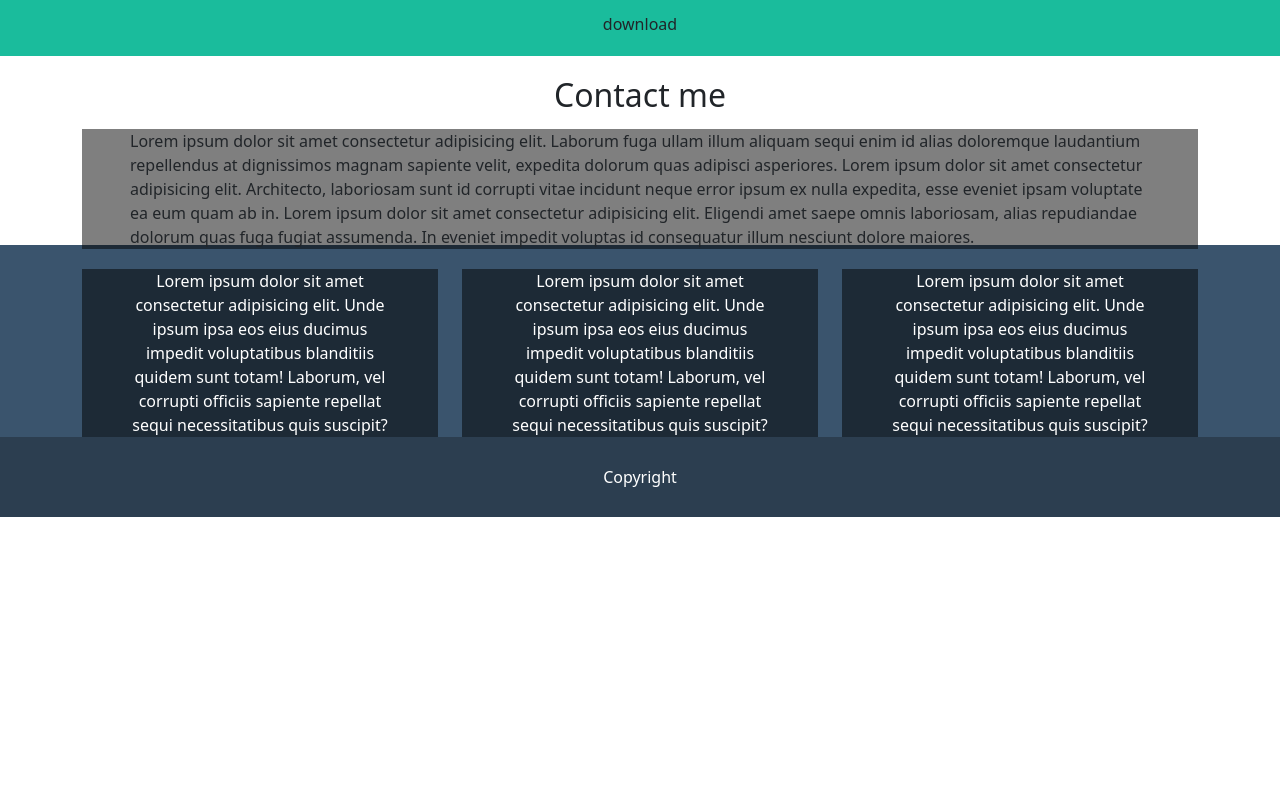
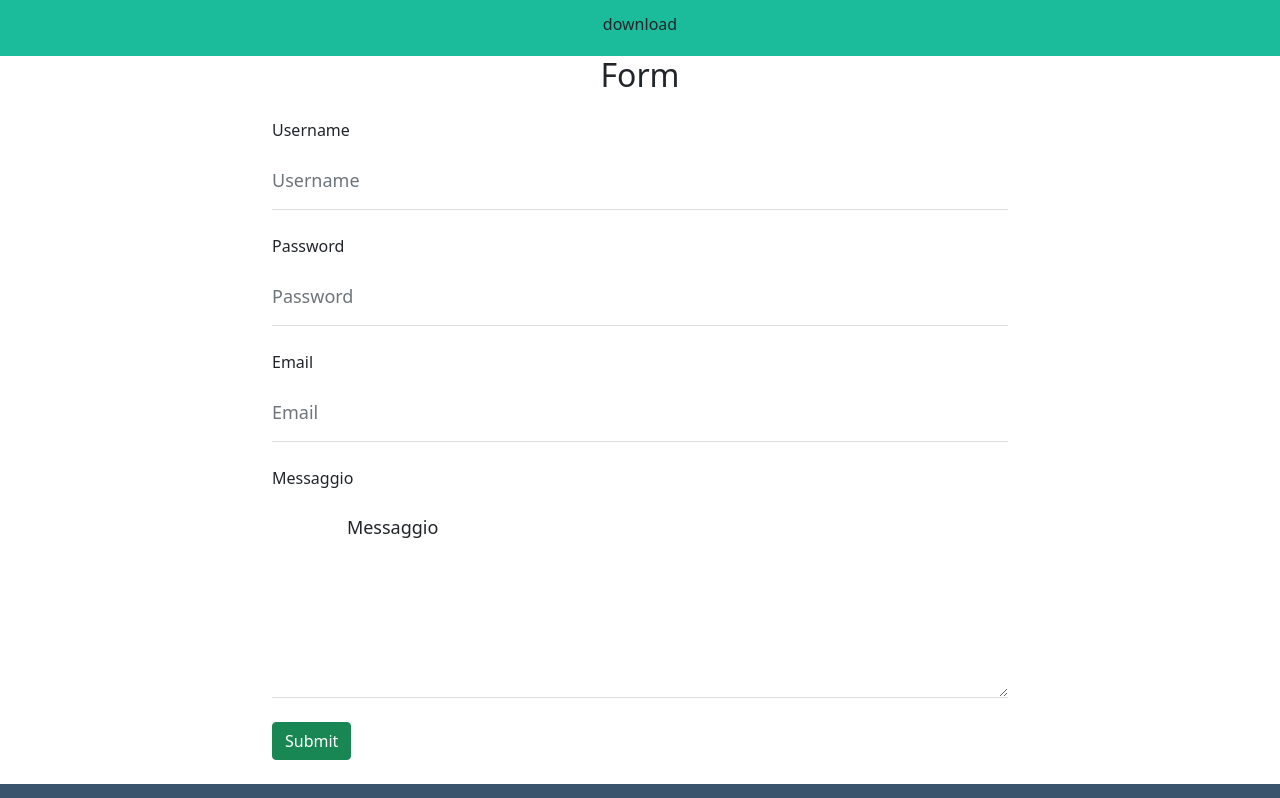
Before and after one commit to elepot87/html-css-bootstrap-freelancer, a plain HTML site: page index.html in a window 1280 px wide. Shown: the part 1042-1840 px from the top of the page. Before the commit the page ends 1559 px from the top, so only its background shows below. Drawn offline with nearby package versions, Linux system fonts and the light colour scheme.

Commit message:
add form with bootstrap

```diff
--- a/css/main.css
+++ b/css/main.css
@@ -62,6 +62,36 @@
   text-align: center;
 }
 
+.ms-registration-form input[type="text"],
+.ms-registration-form input[type="password"],
+.ms-registration-form input[type="email"],
+.ms-registration-form textarea {
+  font-size: 18px;
+  border: 0;
+  border-bottom: 1px solid #ddd;
+  border-radius: 0;
+}
+
+.ms-registration-form input[type="text"]:focus,
+.ms-registration-form input[type="password"]:focus,
+.ms-registration-form input[type="email"]:focus,
+.ms-registration-form textarea:focus {
+  border-color: #000;
+  box-shadow: none;
+}
+
+.ms-registration-form input[type="text"],
+.ms-registration-form input[type="password"],
+.ms-registration-form input[type="email"] {
+  height: 60px;
+  padding: 0;
+}
+
+.ms-registration-form textarea {
+  height: 200px;
+  padding: 1rem 0;
+}
+
 /* Media query
 
 @media screen and (min-width: 768px) {
--- a/index.html
+++ b/index.html
@@ -78,7 +78,7 @@
     <section class="about bg-green ms_py-20">
       <div class="container">
         <h2 class="ms_text_align_center ms_mb_15">About</h2>
-        <div class="row g-4">
+        <div class="row g-4 justify-content-center">
           <div class="col-12 col-md-6">
             <div class="ms_text px-5 pe-md-0 ps-md-5">
               Lorem ipsum dolor sit amet, consectetur adipisicing elit. Ipsam
@@ -100,28 +100,60 @@
       </div>
     </section>
     <!-- Contact -->
-    <section class="contact ms_py-20">
+    <section class="contact">
       <div class="container">
-        <h2 class="ms_text_align_center ms_mb_15">Contact me</h2>
-        <div class="row">
-          <div class="col-12">
-            <div class="ms_text px-5">
-              Lorem ipsum dolor sit amet consectetur adipisicing elit. Laborum
-              fuga ullam illum aliquam sequi enim id alias doloremque laudantium
-              repellendus at dignissimos magnam sapiente velit, expedita dolorum
-              quas adipisci asperiores. Lorem ipsum dolor sit amet consectetur
-              adipisicing elit. Architecto, laboriosam sunt id corrupti vitae
-              incidunt neque error ipsum ex nulla expedita, esse eveniet ipsam
-              voluptate ea eum quam ab in. Lorem ipsum dolor sit amet
-              consectetur adipisicing elit. Eligendi amet saepe omnis
-              laboriosam, alias repudiandae dolorum quas fuga fugiat assumenda.
-              In eveniet impedit voluptas id consequatur illum nesciunt dolore
-              maiores.
-            </div>
+        <h2 class="ms_text_align_center mb-4">Form</h2>
+        <div class="row justify-content-center mb-4">
+          <div class="col-12 col-md-8">
+            <form action="" class="ms-registration-form">
+              <div class="mb-4">
+                <label for="username" class="form-label">Username</label>
+                <input
+                  type="text"
+                  class="form-control"
+                  id="username"
+                  placeholder="Username"
+                />
+              </div>
+              <div class="mb-4">
+                <label for="password" class="form-label">Password</label>
+                <input
+                  type="password"
+                  class="form-control"
+                  id="password"
+                  placeholder="Password"
+                />
+              </div>
+              <div class="mb-4">
+                <label for="email" class="form-label">Email</label>
+                <input
+                  type="email"
+                  class="form-control"
+                  id="email"
+                  placeholder="Email"
+                />
+              </div>
+              <div class="mb-4">
+                <label for="exampleFormControlTextarea1" class="form-label"
+                  >Messaggio</label
+                >
+                <textarea
+                  class="form-control"
+                  id="exampleFormControlTextarea1"
+                  rows="3"
+                >
+                Messaggio
+              </textarea
+                >
+              </div>
+
+              <button class="btn btn-success mb-4">Submit</button>
+            </form>
           </div>
         </div>
       </div>
     </section>
+
     <!-- Footer -->
     <footer class="footer bg-lightblue">
       <div class="container">
```
